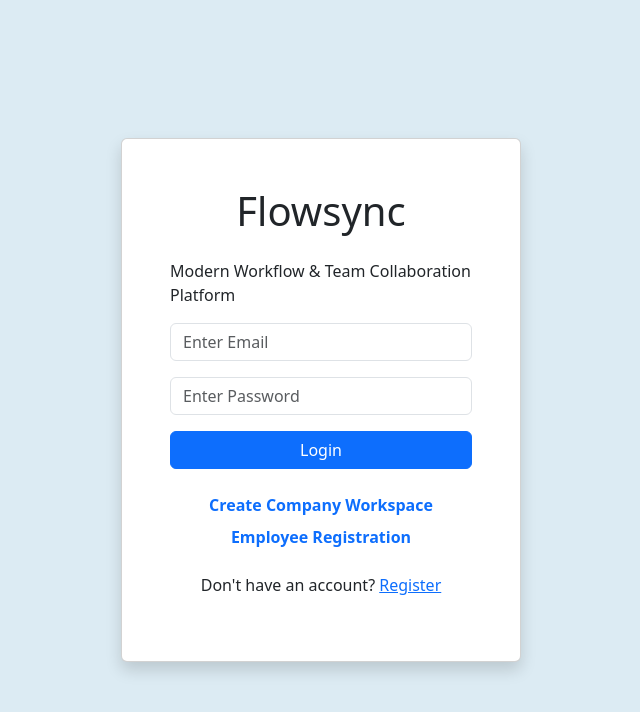
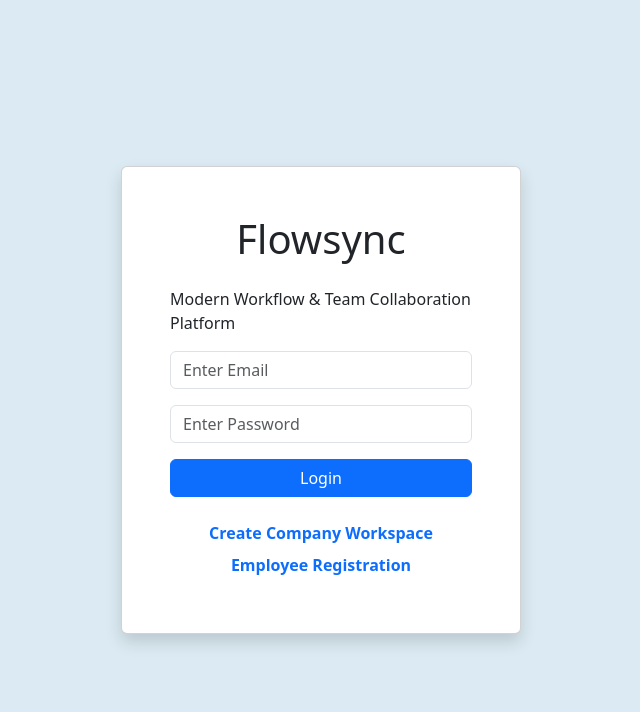
Before and after one commit to ganesh805/flowsync-workspace-ui, an Angular app: page /login in a window 1280 px wide. Shown: the top 712 px of the page, without its empty margins (319-959 px from the left). Built offline with nearby package versions, Linux system fonts and the light colour scheme.

Commit message:
Latest changes

```diff
--- a/src/app/auth/login/login.html
+++ b/src/app/auth/login/login.html
@@ -64,17 +64,7 @@
 
 </div>
 
-    <p class="mt-3 text-center">
 
-      Don't have an account?
-
-      <a routerLink="/register">
-
-        Register
-
-      </a>
-
-    </p>
 
   </div>
 
```
